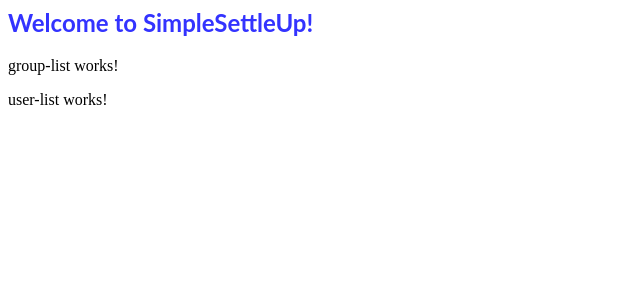
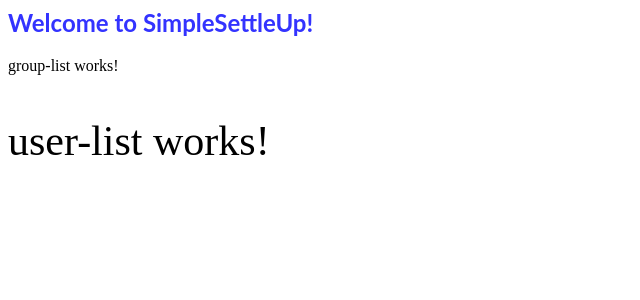
Before and after one commit to Nikheel001/settleup-simple-graph, an Angular app: page / in a window 1280 px wide. Shown: the top 300 px of the page, without its empty margins (0-640 px from the left). Built offline with nearby package versions, Linux system fonts and the light colour scheme.

Commit message:
2 files modified

```diff
--- a/src/app/view/group/group-list/group-list.component.css
+++ b/src/app/view/group/group-list/group-list.component.css
@@ -0,0 +1,11 @@
+.test{font-size: 42px;}
+
+/* Hide scrollbar for Chrome, Safari and Opera */
+.example::-webkit-scrollbar {
+    display: none;
+}
+
+/* Hide scrollbar for IE and Edge */
+.example {
+    -ms-overflow-style: none;
+}
--- a/src/app/view/group/group-list/group-list.component.html
+++ b/src/app/view/group/group-list/group-list.component.html
@@ -2,5 +2,5 @@
 group-list works!
 </p>
 <div>
-    <app-user-list></app-user-list>
+    <app-user-list class="test"></app-user-list>
 </div>
```
